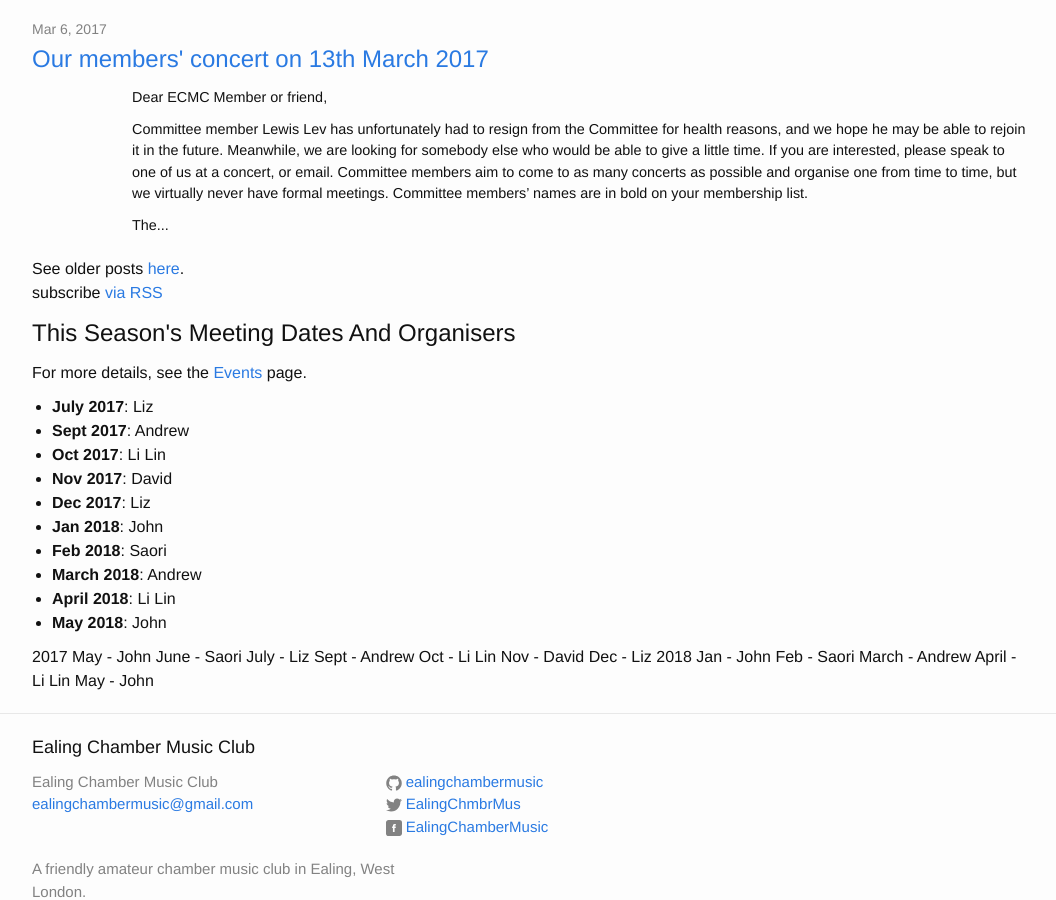
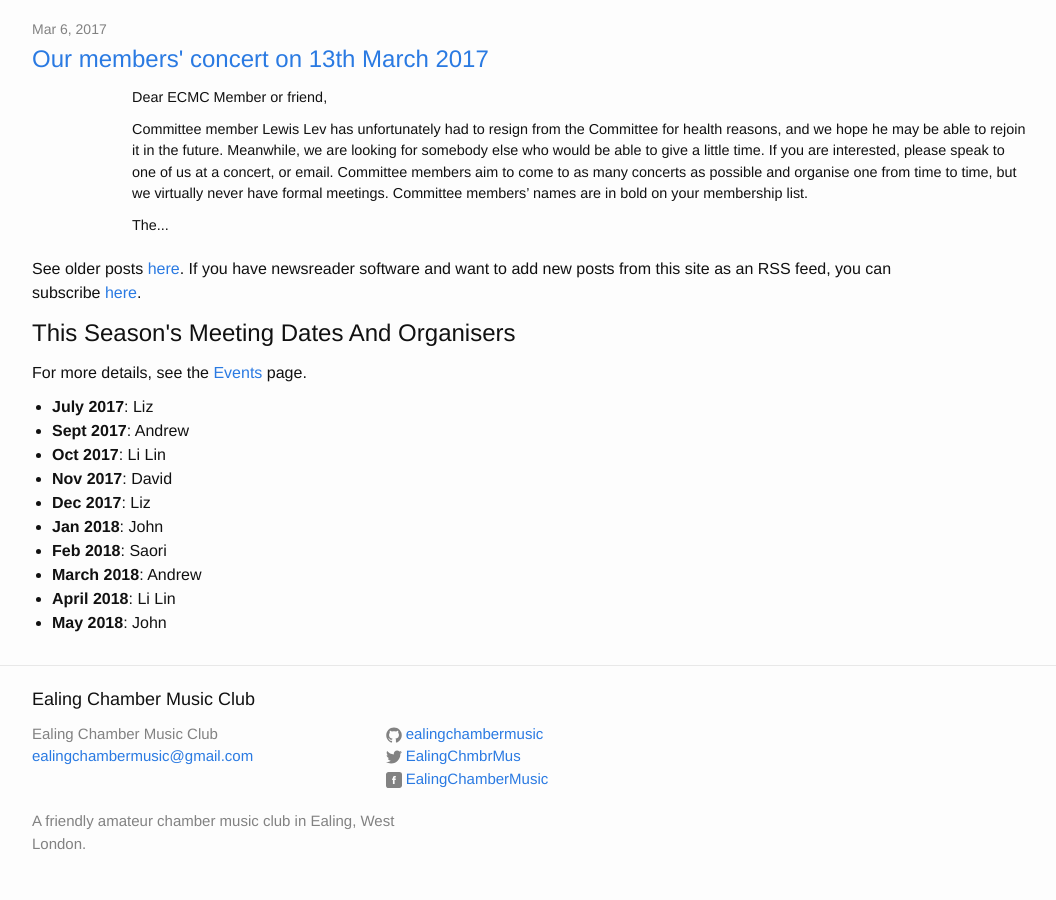
Before and after one commit to ealingchambermusic/ealingchambermusic.github.io, a Jekyll site: the page built from index.html, in a window 1280 px wide and 900 px high, scrolled down 1511 px. Shown: the whole window, without its empty margins (108-1164 px from the left). Built offline with Jekyll 4.4.1, drawn with Linux system fonts in a browser that asks for light colours.

Commit message:
[TL] Fixes booboo in concert organisers' list

```diff
--- a/index.html
+++ b/index.html
@@ -29,7 +29,8 @@ layout: default
 
     See older posts <a href="/posts/index.html">here</a>.
 
-    <p class="rss-subscribe">subscribe <a href="{{ "/feed.xml" | prepend: site.baseurl }}">via RSS</a></p>
+    If you have newsreader software and want to add new posts from this site as an RSS feed, you can
+    <p class="rss-subscribe">subscribe <a href="{{ "/feed.xml" | prepend: site.baseurl }}">here</a>.</p>
 
 
     <h2 id="dates-and-organisers">This Season's Meeting Dates And Organisers</h2>
@@ -49,21 +50,3 @@ layout: default
 
     </ul>
 </div>
-
-
-2017
-May -       John
-June -      Saori
-July -        Liz
-
-Sept -       Andrew
-Oct -         Li Lin
-Nov -        David
-Dec -        Liz
-
-2018
-Jan -         John
-Feb -        Saori
-March -    Andrew
-April -       Li Lin
-May -        John
```
